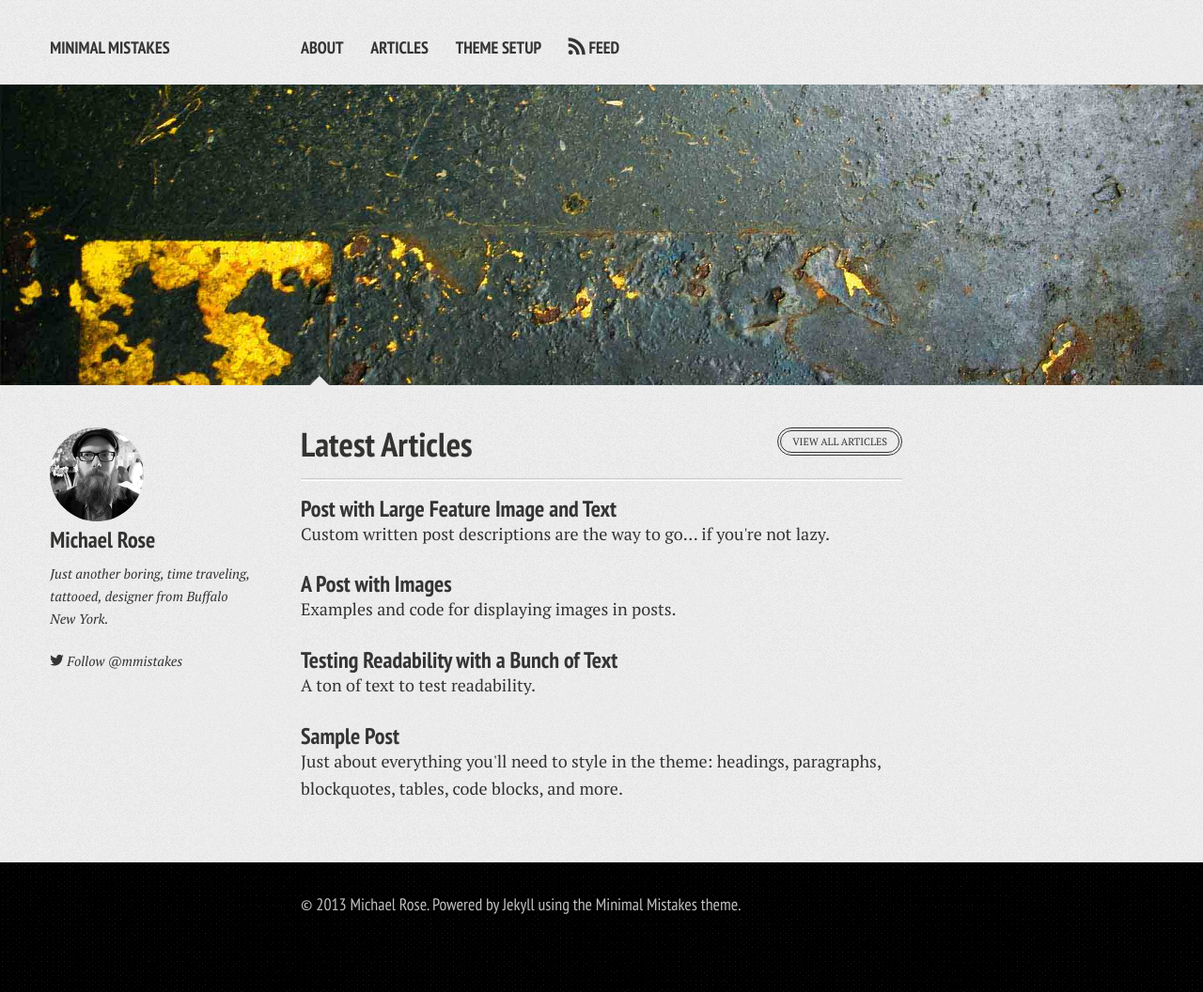
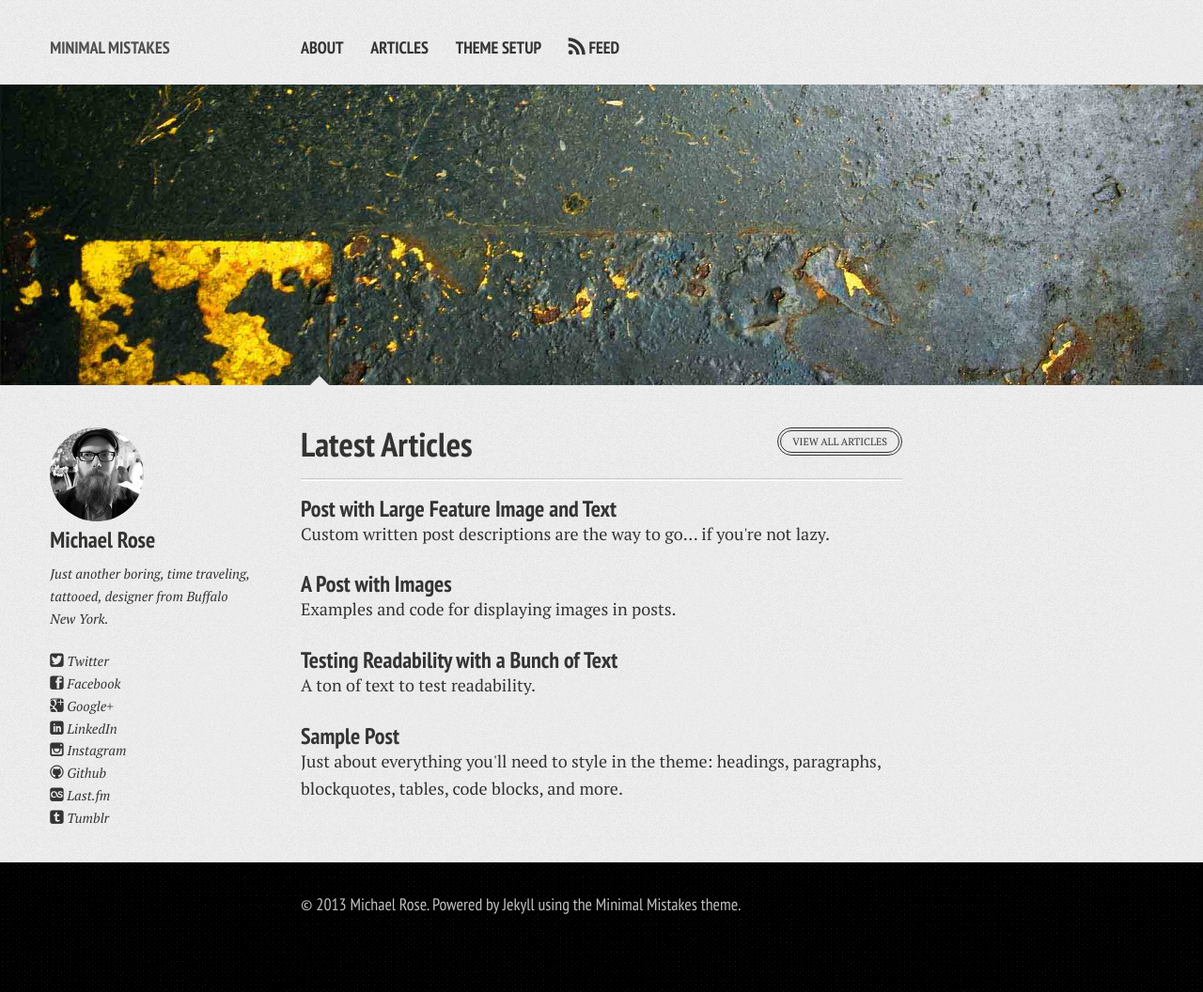
Before and after one commit to orenetar3/dgrtwo.github.com, a Jekyll site: the page built from index.md, in a window 1280 px wide. Shown: the whole page at 94% size. Built offline with Jekyll 4.4.1, drawn with Linux system fonts in a browser that asks for light colours; nearby versions of some CDN libraries.

Commit message:
Add more social networking link icons for author-bio aside

```diff
--- a/_config.yml
+++ b/_config.yml
@@ -2,7 +2,7 @@ title:            Minimal Mistakes
 tagline:          Jekyll Theme
 description:      A responsive Jekyll theme with editorial design tendencies.
 #Comment out url when working locally to resolve base urls correctly
-url:              http://mmistakes.github.io/minimal-mistakes
+#url:              http://mmistakes.github.io/minimal-mistakes
 
 # Owner/author information
 owner:
@@ -10,7 +10,14 @@ owner:
   avatar:         bio-photo.jpg
   bio:            "Just another boring, time traveling, tattooed, designer from Buffalo New York."
   email:          michael@mademistakes.com
+  # Social networking links are used in author-bio sidebar. Update and remove as you like.
   twitter:        "mmistakes"
+  facebook:       "michaelrose"
+  github:         "mmistakes"
+  linkedin:       "michaelrose"
+  instagram:      "mmistakes"
+  lastfm:         "anotherjpeg"
+  tumblr:         "mademistakes"
   # For Google Authorship https://plus.google.com/authorship
   google_plus:    "https://plus.google.com/118238196859537351707/posts"
 
--- a/_includes/author-bio.html
+++ b/_includes/author-bio.html
@@ -1,4 +1,11 @@
 <img src="{{ site.url }}/images/{{ site.owner.avatar }}" class="bio-photo" alt="{{ site.owner.name }} bio photo" width="100" height="100"></a>
 <h4>{{ site.owner.name }}</h4>
 <p>{{ site.owner.bio }}</p>
-<p style="text-indent:0;margin-top:1.5em;"><a href="http://twitter.com/{{ site.owner.twitter }}" target="_blank"><i class="icon-twitter"></i> Follow @{{ site.owner.twitter }}</a></p>
+{% if site.owner.twitter %}<p style="text-indent:0;margin-top:1.5em;"><a href="http://twitter.com/{{ site.owner.twitter }}" target="_blank"><i class="icon-twitter"></i> Twitter</a></p>{% endif %}
+{% if site.owner.facebook %}<p style="text-indent:0;"><a href="http://facebook.com/{{ site.owner.facebook }}" target="_blank"><i class="icon-facebook"></i> Facebook</a></p>{% endif %}
+{% if site.owner.google_plus %}<p style="text-indent:0;"><a href="{{ site.owner.google_plus }}" target="_blank"><i class="icon-google-plus"></i> Google+</a></p>{% endif %}
+{% if site.owner.linkedin %}<p style="text-indent:0;"><a href="http://linkedin.com/in/{{ site.owner.linkedin }}" target="_blank"><i class="icon-linkedin"></i> LinkedIn</a></p>{% endif %}
+{% if site.owner.instagram %}<p style="text-indent:0;"><a href="http://instagram.com/{{ site.owner.instagram }}" target="_blank"><i class="icon-instagram"></i> Instagram</a></p>{% endif %}
+{% if site.owner.github %}<p style="text-indent:0;"><a href="http://github.com/{{ site.owner.github }}" target="_blank"><i class="icon-github"></i> Github</a></p>{% endif %}
+{% if site.owner.lastfm %}<p style="text-indent:0;"><a href="http://lastfm.com/{{ site.owner.lastfm }}" target="_blank"><i class="icon-lastfm"></i> Last.fm</a></p>{% endif %}
+{% if site.owner.tumblr %}<p style="text-indent:0;"><a href="http://{{ site.owner.tumblr }}.tumblr.com" target="_blank"><i class="icon-tumblr"></i> Tumblr</a></p>{% endif %}
--- a/assets/css/main.css
+++ b/assets/css/main.css
@@ -1394,12 +1394,6 @@ svg:not(:root) {
   font-weight: normal;
   font-style: normal;
 }
-@media screen and (-webkit-min-device-pixel-ratio: 0) {
-  @font-face {
-    font-family: 'icomoon';
-    src: url('../fonts/icomoon.svg#icomoon') format('svg');
-  }
-}
 /* Use the following CSS code if you want to use data attributes for inserting your icons */
 [data-icon]:before {
   font-family: 'icomoon';
@@ -1417,11 +1411,16 @@ Instead of a list of all class selectors,
 you can use the generic selector below, but it's slower:
 [class*="icon-"] {
 */
-.icon-twitter,
-.icon-feed,
 .icon-instagram,
 .icon-facebook,
+.icon-twitter,
 .icon-google-plus,
+.icon-feed,
+.icon-feed-2,
+.icon-linkedin,
+.icon-tumblr,
+.icon-lastfm,
+.icon-mail,
 .icon-github {
   font-family: 'icomoon';
   speak: none;
@@ -1432,23 +1431,38 @@ you can use the generic selector below, but it's slower:
   line-height: 1;
   -webkit-font-smoothing: antialiased;
 }
-.icon-twitter:before {
-  content: "\e000";
-}
-.icon-feed:before {
-  content: "\e003";
-}
 .icon-instagram:before {
   content: "\e004";
 }
 .icon-facebook:before {
+  content: "\e003";
+}
+.icon-twitter:before {
+  content: "\e007";
+}
+.icon-google-plus:before {
+  content: "\e00a";
+}
+.icon-feed:before {
+  content: "\e00b";
+}
+.icon-feed-2:before {
+  content: "\e00c";
+}
+.icon-linkedin:before {
   content: "\e001";
 }
-.icon-google-plus:before {
+.icon-tumblr:before {
   content: "\e002";
 }
+.icon-lastfm:before {
+  content: "\e005";
+}
+.icon-mail:before {
+  content: "\e006";
+}
 .icon-github:before {
-  content: "\e005";
+  content: "\e000";
 }
 /* Standard form controls ================================== */
 form {
```
Also changed, not shown: assets/less/icomoon.less (+24 -16 lines), assets/fonts/icomoon.ttf, assets/fonts/icomoon.woff, 3 other files.
